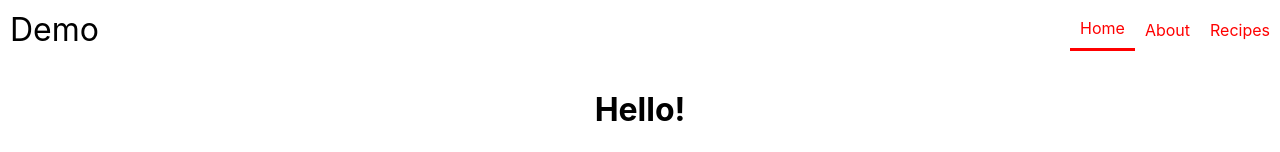
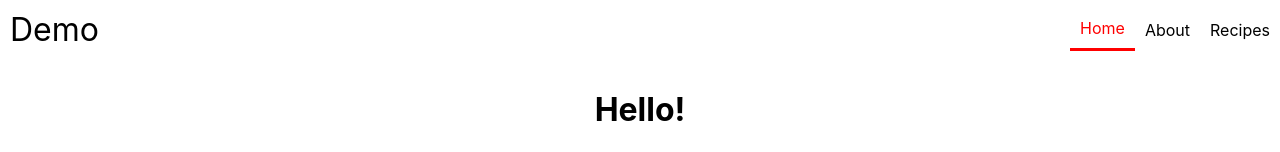
Before and after one commit to The5thAxiom/NextJS-Demo, a Next.js app in the folder demo/: page / in a window 1280 px wide. Shown: the top 152 px of the page. Built offline with nearby package versions, Linux system fonts and the light colour scheme.

Commit message:
div placed inside Link tag

```diff
--- a/demo/components/navbar.js
+++ b/demo/components/navbar.js
@@ -13,22 +13,21 @@ export default function Navbar() {
     const activeLinks = links.map(l => {
         return { ...l, isActive: router.pathname === l.to };
     });
-    console.log(activeLinks);
     return (
         <nav className={styles.navbar}>
             <div className={styles.logo}>Demo</div>
             {activeLinks.map((l, i) => (
+                <Link key={i} href={l.to}>
                     <div
-                    key={i}
-                    // className='link'
                         className={
                             styles.link +
                             ' ' +
                             (l.isActive ? styles.active : styles.inactive)
                         }
                     >
-                    <Link href={l.to}>{l.title}</Link>
+                        {l.title}
                     </div>
+                </Link>
             ))}
         </nav>
     );
```
Lines whose indentation alone changed are shown as unchanged.
